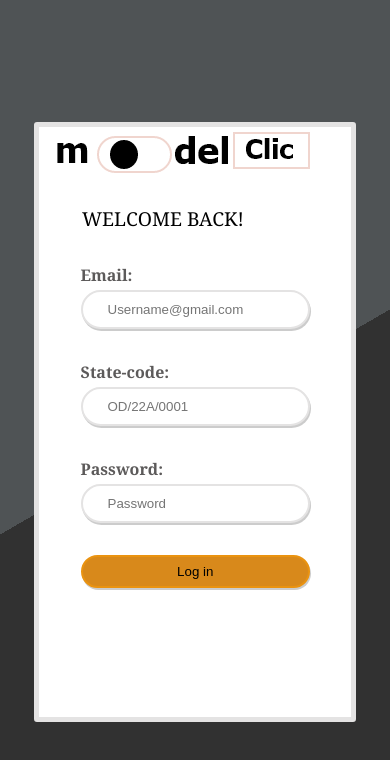
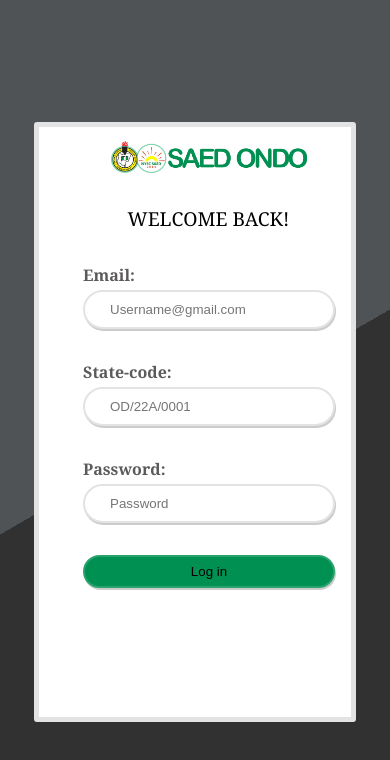
Before and after one commit to sarahannie/SAED_ONDO, a plain HTML site: page login.html in a window 390 px wide. Drawn offline with Linux system fonts and the light colour scheme.

Commit message:
updated the log and reg pag

```diff
--- a/Reg.css
+++ b/Reg.css
@@ -47,14 +47,16 @@
 .login{
     margin-left:1em;
     padding: 4px 10px;
-    background-color: white;
+    background-color: rgba(0, 144, 81, 1);
+    border: 2px solid #29a26d;
+    box-shadow:   1px 2px 0px 0px #ccc;
     border-radius: 10px;
-    box-shadow: #4f5355;
 }
 
 .login:hover{
-    background-color: #b4bbbea4;
+    background-color:rgba(133, 202, 171, 1);
     cursor: pointer;
+    outline: none;
 }
 
 .title{
@@ -98,14 +100,15 @@
 
 button{
         padding: 7px 19px;
-        background-color: white;
+        background-color: rgba(0, 144, 81, 1);
         border-radius: 30px;
-        border: 2px solid rgb(219, 216, 216);
-        box-shadow: -webkit-linear-gradient(120deg, #313131 50%,#4f5355 50%);
+        border: 2px solid rgba(41, 162, 109,1);
+        box-shadow:   1px 2px 0px 0px #ccc;
+
 }
 
 button:hover{
-    background-color: #b4bbbea4;
+    background-color:rgba(133, 202, 171, 1);
     cursor: pointer;
     outline: none;
 }
--- a/login.css
+++ b/login.css
@@ -23,7 +23,8 @@
 
 }
 .log{
-    margin-left: 10%;
+    margin-left: 30%;
+    width: 50%;
 }
 
 .img{
@@ -33,14 +34,14 @@
 
 .login-form{
    margin-top: 4em;
-   margin-left: 4em;
+   margin-right: 1em;
 }
-
 
 
 .title{
     font-family: Georgia, 'Times New Roman', Times, serif;
-    padding-left:15px;
+    text-align: center;
+    /* padding-left:15px; */
     font-size:xx-large ;
     text-decoration: solid;
     padding-top: 2rem;
@@ -65,8 +66,8 @@
     margin-bottom: 21px;
     outline: none;
     -moz-box-shadow:  1px 2px 0px 0px #ccc;
-  -webkit-box-shadow: 1px 2px 0px 0px #ccc;
-  box-shadow:         1px 2px 0px 0px #ccc;
+     -webkit-box-shadow: 1px 2px 0px 0px #ccc;
+    box-shadow:         1px 2px 0px 0px #ccc;
 }
 
 input:hover{
@@ -83,14 +84,14 @@
         width: 100%;
         padding: 7px 19px;
         margin-top: 6 px;
-        background-color: rgb(216, 137, 27);
+        background-color: rgba(0, 144, 81, 1);
         border-radius: 30px;
-        border: 2px solid rgb(234, 147, 16);
+        border: 2px solid rgba(41, 162, 109,1);
         box-shadow:   1px 2px 0px 0px #ccc;
 }
 
 button:hover{
-    background-color:rgba(216, 137, 27, 0.846);
+    background-color:rgba(133, 202, 171, 1);
     cursor: pointer;
     outline: none;
 }
@@ -110,7 +111,9 @@
     }
 
     .log{
-        margin-left: 0%;
+        margin-top: 5%;
+        margin-left: 20%;
+        width: 70%;
     }
 
     .top{
--- a/login.html
+++ b/login.html
@@ -13,7 +13,7 @@
                     <img src="img/IMG_0805.JPG"  class="img" alt="img" width="400px">
                 </div>
                 <div class="login-form">
-                    <img src="img/IMG_0807.PNG"  class="log" alt="logo">
+                    <img src="img/log.png"  class="log" alt="logo">
                     <div class="title">
                         WELCOME BACK!
                     </div>
```
Also changed, not shown: Reg.html (+1 -1 lines), home.html (+1 -1 lines), img/log.png (added).
